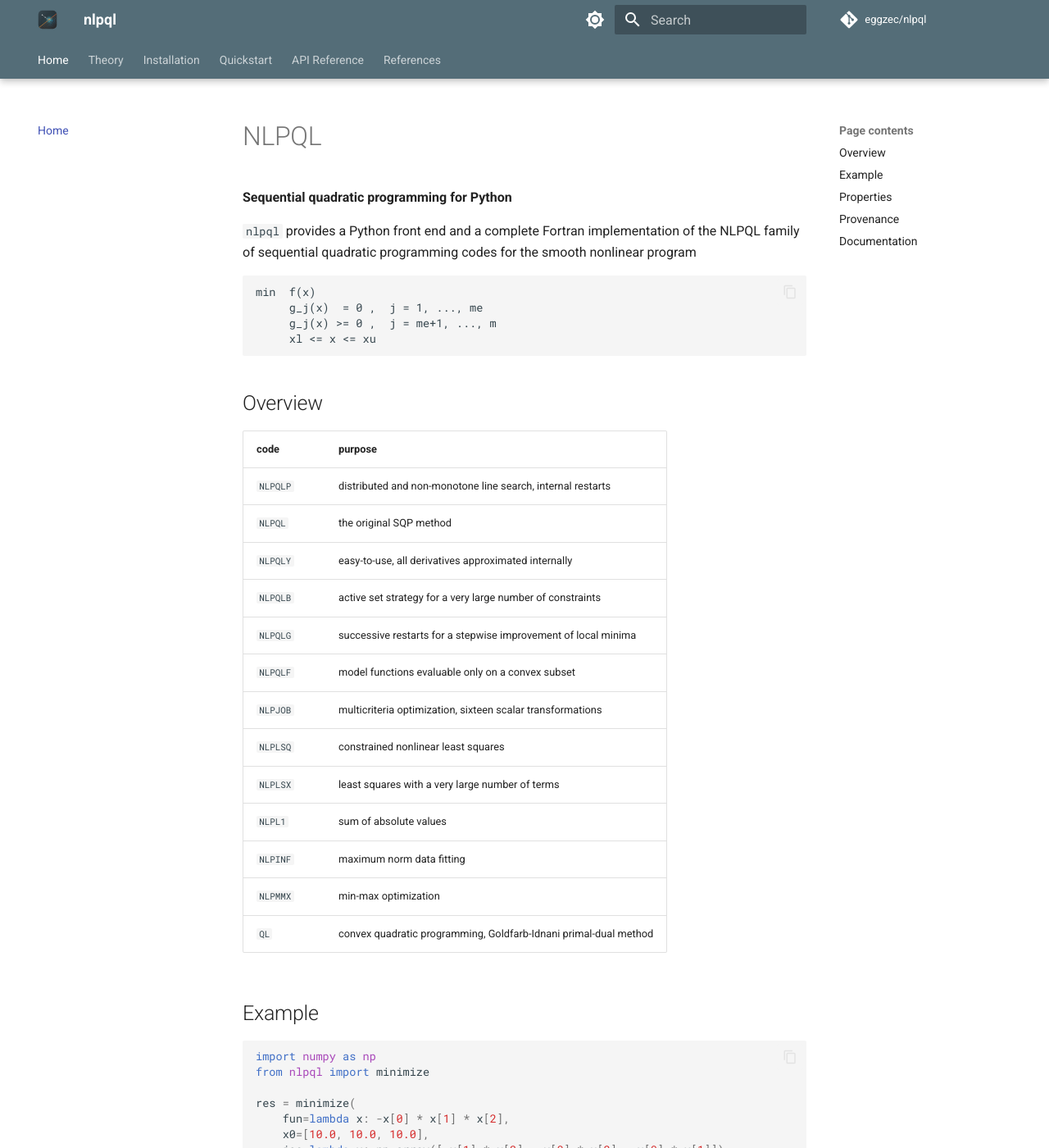
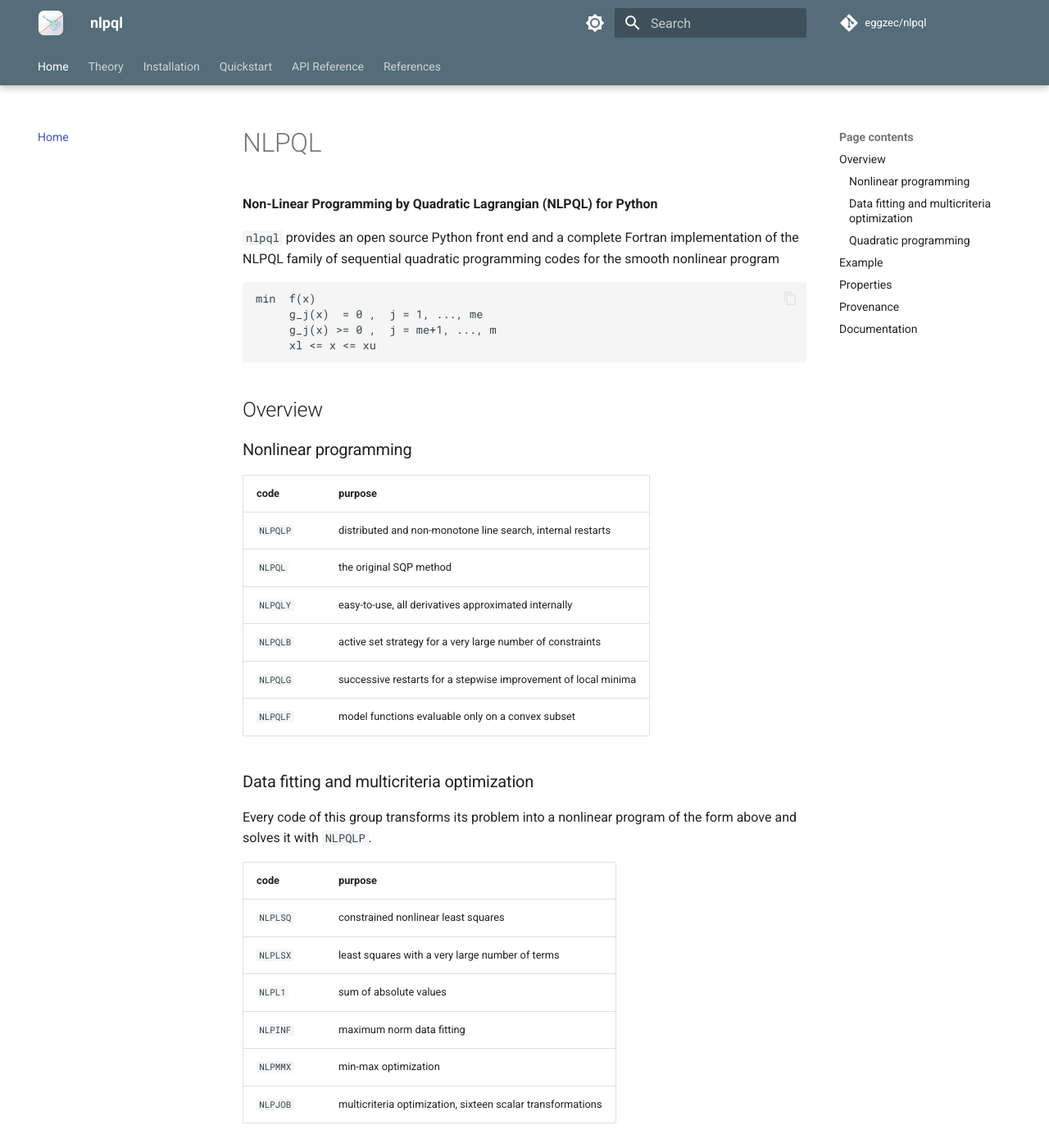
Before and after one commit to eggzec/nlpql, an MkDocs documentation site: the page built from docs/index.md, in a window 1280 px wide and 1400 px high. Shown: the whole window at 82% size. Built offline with MkDocs 1.6.1 and Material for MkDocs 9.7.7, drawn with Linux system fonts in a browser that asks for light colours; nearby versions of some CDN libraries; library files that are not in the unit come from our copies; comment, search, counter and statistics services are not loaded; some of the changed text lies outside the part shown.

Commit message:
Render the documentation math, lighten the icon, relax an NLPQL flag
The documentation referenced assets/javascripts/katex.js and
assets/stylesheets/extra.css, but neither file existed, so the
arithmatex output was never rendered and the reader saw the LaTeX
source.  Both files are added and the KaTeX bundles are now loaded
before the local hook.  All 106 formulas of the built site were
rendered with KaTeX to verify that they display.

TP43 is degenerate and the original NLPQL, which performs a monotone
line search without restarts, stops in the round-off region of the
merit function.  On Windows that shows up as IFAIL = 4, on macOS as
IFAIL = 3.  The objective value is correct to 1e-9 in both cases, so
the test accepts either flag and checks the values instead.

The project icon uses a light palette now, and one contour is aligned
so that it is exactly tangent to the linearized constraint at the
solution.  The overview tables are grouped by problem class.

Co-authored-by: Claude Opus 5 <noreply@anthropic.com>
Co-authored-by: codex <267193182+codex@users.noreply.github.com>
Co-authored-by: Copilot <223556219+Copilot@users.noreply.github.com>
Co-authored-by: gemini-code-assist <gemini-code-assist@users.noreply.github.com>
Co-authored-by: Junie <junie@jetbrains.com>
Co-authored-by: Qwen-Coder <qwen-coder@alibabacloud.com>
Co-authored-by: Cursor Agent <cursoragent@cursor.com>

```diff
--- /dev/null
+++ b/docs/assets/javascripts/katex.js
@@ -0,0 +1,58 @@
+/*
+ * Render the math that pymdownx.arithmatex emits in generic mode.
+ *
+ * With `generic: true` the Markdown extension only wraps the formulas
+ * in \( ... \) and \[ ... \] and leaves the rendering to the client, so
+ * without this hook the raw LaTeX source is what the reader sees.
+ *
+ * The script works both inside a theme that provides the `document$`
+ * observable, where it re-renders after every instant navigation, and
+ * in a plain page load.
+ */
+
+(function () {
+  "use strict";
+
+  var options = {
+    delimiters: [
+      { left: "\\[", right: "\\]", display: true },
+      { left: "\\(", right: "\\)", display: false }
+    ],
+    ignoredTags: ["script", "noscript", "style", "textarea", "pre", "code"],
+    throwOnError: false
+  };
+
+  function render(root) {
+    if (typeof window.renderMathInElement !== "function") {
+      return false;
+    }
+    window.renderMathInElement(root || document.body, options);
+    return true;
+  }
+
+  /* Retry for a short while, the auto-render bundle may still be loading. */
+  function renderWhenReady(root) {
+    if (render(root)) {
+      return;
+    }
+    var attempts = 0;
+    var timer = window.setInterval(function () {
+      attempts += 1;
+      if (render(root) || attempts > 100) {
+        window.clearInterval(timer);
+      }
+    }, 50);
+  }
+
+  if (typeof document$ !== "undefined" && document$.subscribe) {
+    document$.subscribe(function (doc) {
+      renderWhenReady((doc && doc.body) || document.body);
+    });
+  } else if (document.readyState === "loading") {
+    document.addEventListener("DOMContentLoaded", function () {
+      renderWhenReady(document.body);
+    });
+  } else {
+    renderWhenReady(document.body);
+  }
+})();
--- /dev/null
+++ b/docs/assets/stylesheets/extra.css
@@ -0,0 +1,47 @@
+/* Additional styling of the NLPQL documentation. */
+
+/* Display math is often wider than a narrow viewport, let it scroll
+   inside its own box instead of stretching the page. */
+.katex-display {
+  overflow-x: auto;
+  overflow-y: hidden;
+  padding: 0.25rem 0;
+}
+
+/* Slightly larger display formulas, the theory page is formula heavy. */
+.katex {
+  font-size: 1.05em;
+}
+
+/* Until the math is rendered the raw source would flash up, which is
+   distracting on the theory page.  The auto-render pass removes the
+   wrapper class, so this only hides the source for a moment. */
+.arithmatex > .MathJax_Preview {
+  display: none;
+}
+
+/* The parameter tables of the API reference are wide; keep them
+   readable and let them scroll rather than wrap every column. */
+.md-typeset table:not([class]) {
+  display: block;
+  overflow-x: auto;
+  white-space: normal;
+}
+
+.md-typeset table:not([class]) th,
+.md-typeset table:not([class]) td {
+  vertical-align: top;
+}
+
+/* Fortran and console listings quote fixed form sources, so preserve
+   the column layout instead of soft wrapping it. */
+.md-typeset pre > code {
+  white-space: pre;
+}
+
+/* The logo is a dark tile, give it a little breathing room. */
+.md-header__button.md-logo img,
+.md-header__button.md-logo svg {
+  height: 1.6rem;
+  width: 1.6rem;
+}
--- a/docs/index.md
+++ b/docs/index.md
@@ -1,8 +1,8 @@
 # NLPQL
 
-**Sequential quadratic programming for Python**
+**Non-Linear Programming by Quadratic Lagrangian (NLPQL) for Python**
 
-`nlpql` provides a Python front end and a complete Fortran
+`nlpql` provides an open source Python front end and a complete Fortran
 implementation of the NLPQL family of sequential quadratic programming
 codes for the smooth nonlinear program
 
@@ -15,6 +15,8 @@ min  f(x)
 
 ## Overview
 
+### Nonlinear programming
+
 | code     | purpose                                                          |
 | -------- | ---------------------------------------------------------------- |
 | `NLPQLP` | distributed and non-monotone line search, internal restarts       |
@@ -23,13 +25,26 @@ min  f(x)
 | `NLPQLB` | active set strategy for a very large number of constraints        |
 | `NLPQLG` | successive restarts for a stepwise improvement of local minima    |
 | `NLPQLF` | model functions evaluable only on a convex subset                 |
-| `NLPJOB` | multicriteria optimization, sixteen scalar transformations        |
+
+### Data fitting and multicriteria optimization
+
+Every code of this group transforms its problem into a nonlinear
+program of the form above and solves it with `NLPQLP`.
+
+| code     | purpose                                                          |
+| -------- | ---------------------------------------------------------------- |
 | `NLPLSQ` | constrained nonlinear least squares                               |
 | `NLPLSX` | least squares with a very large number of terms                   |
 | `NLPL1`  | sum of absolute values                                            |
-| `NLPINF` | maximum norm data fitting                                         |
+| `NLPINF` | maximum norm data fitting                                        |
 | `NLPMMX` | min-max optimization                                              |
-| `QL`     | convex quadratic programming, Goldfarb-Idnani primal-dual method  |
+| `NLPJOB` | multicriteria optimization, sixteen scalar transformations        |
+
+### Quadratic programming
+
+| code     | purpose                                                          |
+| -------- | ---------------------------------------------------------------- |
+| `QL`     | convex quadratic programming, solves the subproblem of every SQP step |
 
 ## Example
 
--- a/mkdocs.yml
+++ b/mkdocs.yml
@@ -106,9 +106,9 @@ extra:
       link: https://pypi.org/project/nlpql/
 
 extra_javascript:
-  - assets/javascripts/katex.js
   - https://unpkg.com/katex@0/dist/katex.min.js
   - https://unpkg.com/katex@0/dist/contrib/auto-render.min.js
+  - assets/javascripts/katex.js
 
 validation:
   nav:
--- a/src/__init__.py
+++ b/src/__init__.py
@@ -1,4 +1,4 @@
-"""NLPQL - sequential quadratic programming for Python.
+"""NLPQL - Non-Linear Programming by Quadratic Lagrangian (NLPQL) for Python.
 
 The package provides a Python front end and a complete Fortran
 implementation of the NLPQL family of sequential quadratic programming
```
Also changed, not shown: README.md (+19 -4 lines), docs/assets/images/nlpql.svg, 1 other file.
